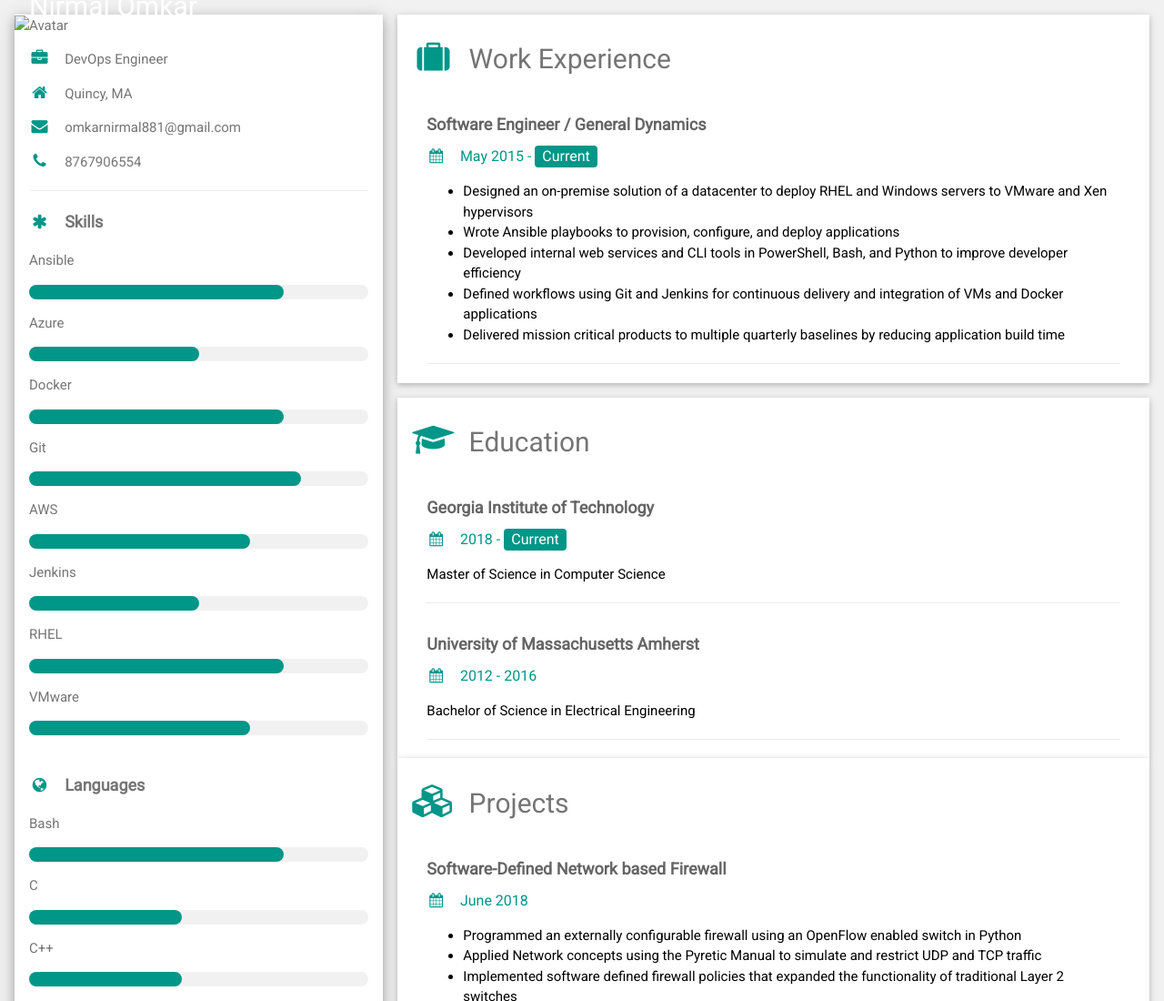
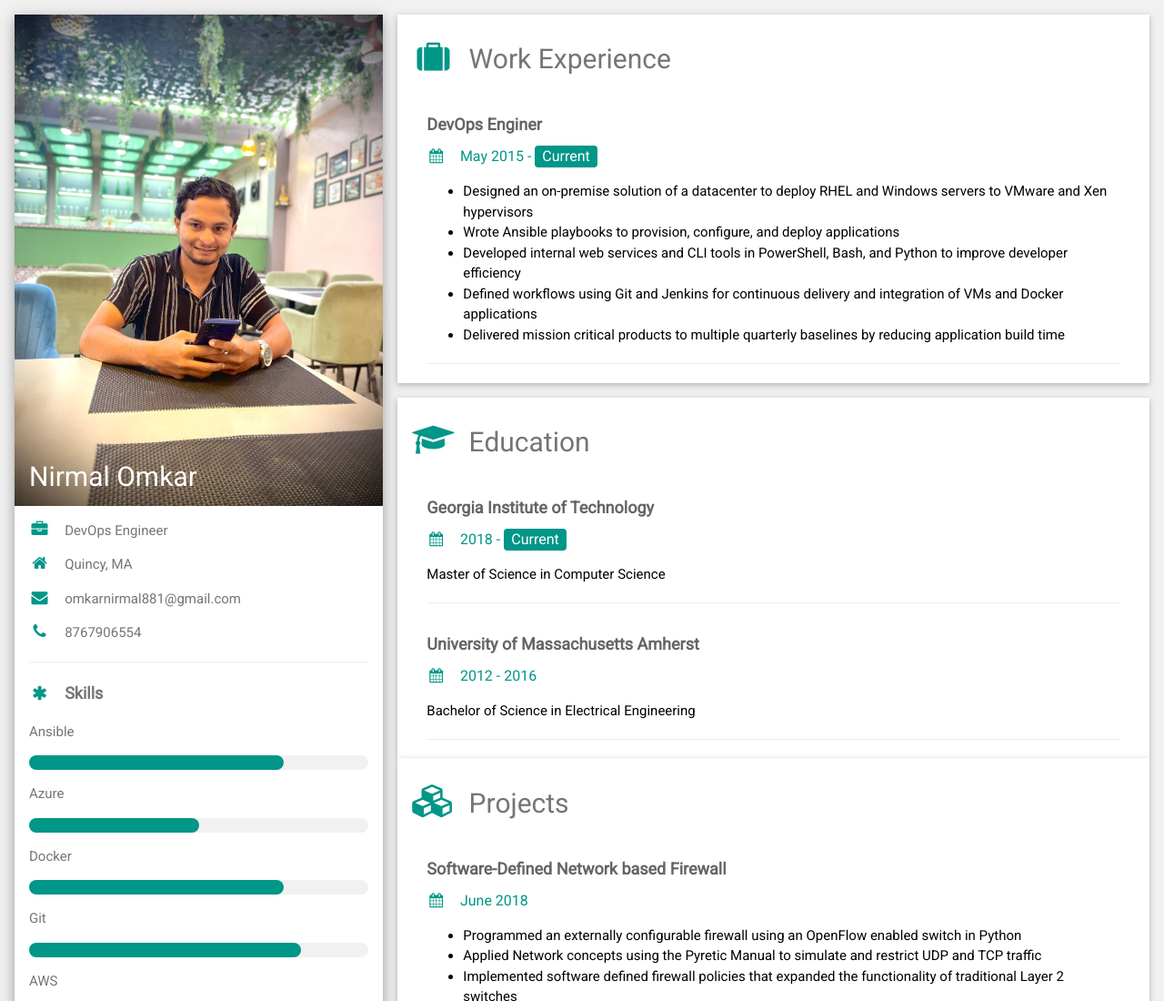
Before and after one commit to Nirmalomkar/Nginx-portfolio-Docker, a plain HTML site: page docker/index.html in a window 1280 px wide. Shown: the top 1100 px of the page at 91% size. Drawn offline with nearby package versions, Linux system fonts and the light colour scheme.

Commit message:
Update index.html

```diff
--- a/docker/index.html
+++ b/docker/index.html
@@ -22,7 +22,7 @@ html,body,h1,h2,h3,h4,h5,h6 {font-family: "Roboto", sans-serif}
 
       <div class="w3-white w3-text-grey w3-card-4">
         <div class="w3-display-container">
-          <img src="pass.png" style="width:100%" alt="Avatar">
+          <img src="omkar.jpg" style="width:100%" alt="Avatar">
           <div class="w3-display-bottomleft w3-container w3-text-black">
             <h2><font color="white">Nirmal Omkar</font></h2>
           </div>
@@ -141,7 +141,7 @@ html,body,h1,h2,h3,h4,h5,h6 {font-family: "Roboto", sans-serif}
       <div class="w3-container w3-card w3-white w3-margin-bottom">
         <h2 class="w3-text-grey w3-padding-16"><i class="fa fa-suitcase fa-fw w3-margin-right w3-xxlarge w3-text-teal"></i>Work Experience</h2>
         <div class="w3-container">
-          <h5 class="w3-opacity"><b>Software Engineer / General Dynamics</b></h5>
+          <h5 class="w3-opacity"><b>DevOps Enginer</b></h5>
           <h6 class="w3-text-teal"><i class="fa fa-calendar fa-fw w3-margin-right"></i>May 2015 - <span class="w3-tag w3-teal w3-round">Current</span></h6>
           <ul>
 	    <li>Designed  an on-premise  solution  of  a  datacenter  to  deploy  RHEL  and  Windows  servers  to  VMware  and  Xen  hypervisors</li>
```
